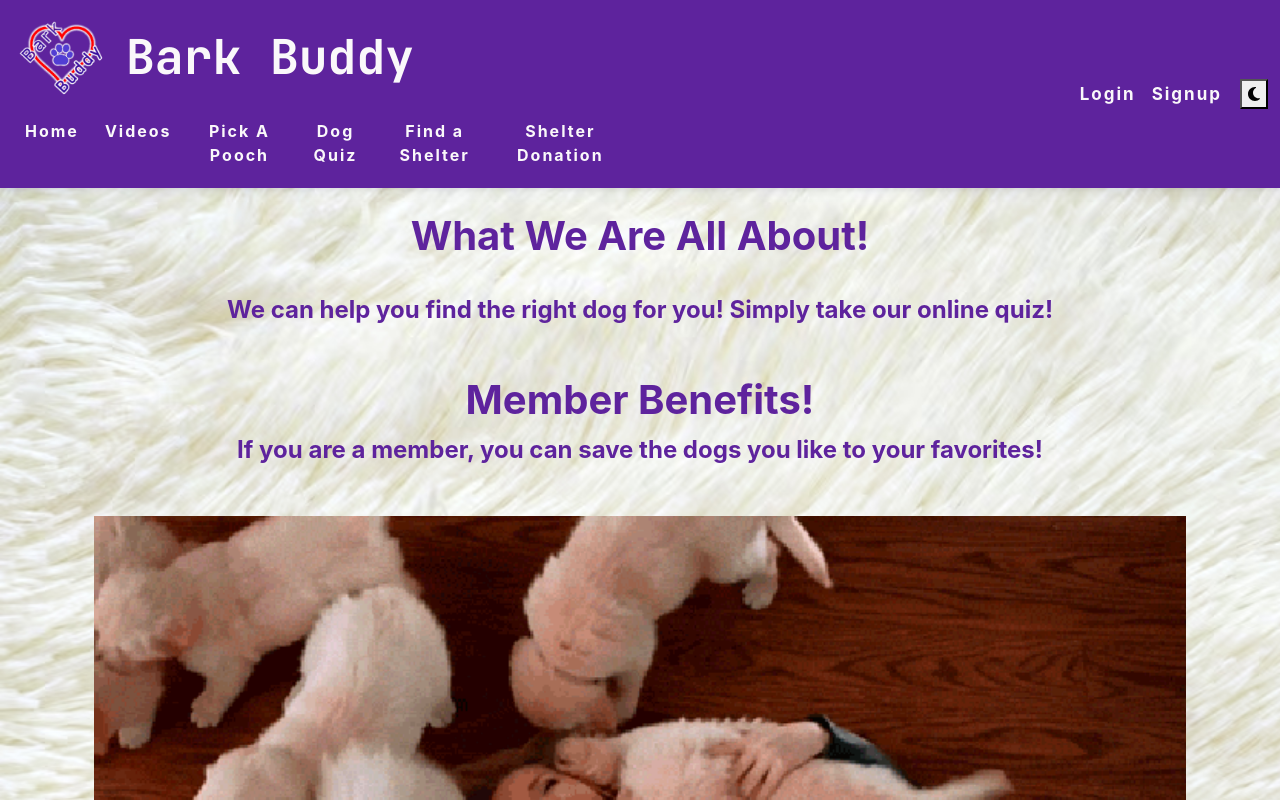
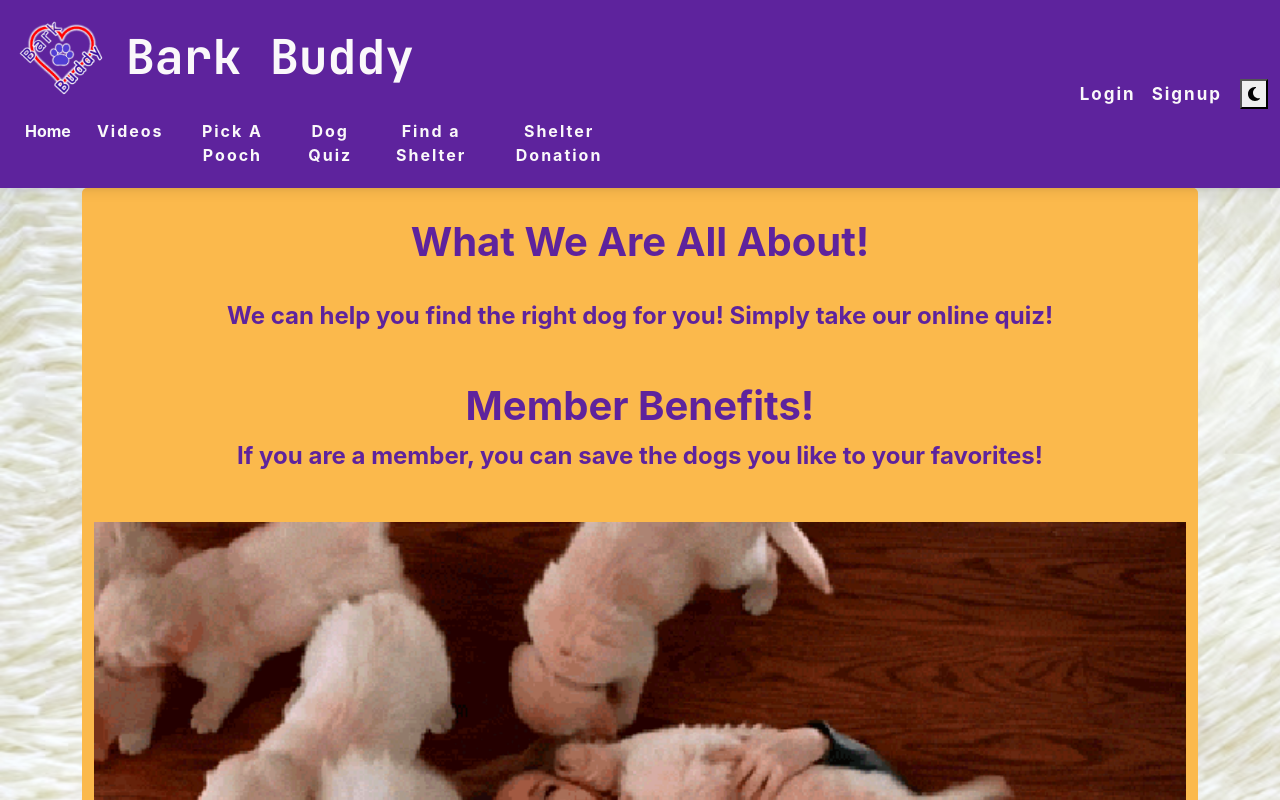
Before and after one commit to 123sites/bark-buddy, a React (Create React App) app in the folder client/: page / in a window 1280 px wide. Shown: the top 800 px of the page. Built offline with nearby package versions, Linux system fonts and the light colour scheme.

Commit message:
Fixed font styling on quiz & donate + more dark md

```diff
--- a/client/src/App.js
+++ b/client/src/App.js
@@ -67,21 +67,15 @@ function App() {
                 <Route path="/search" element={<Search />} />
                 <Route path="/favorites" element={<Favorites />} />
                 <Route path="/quiz" element={<Quiz />} />
-                <Route path="/videos" element={<Videos />} /> {/* willis */}
-                <Route path="/shelter" element={<Shelters />} /> {/*Faz*/}
-                {/* <Route path="/shelter" element = {<Shelter />}/> */}
+                <Route path="/videos" element={<Videos />} />
+                <Route path="/shelter" element={<Shelters />} />
                 <Route path="/donation" element={<Donate />} />
-                {/* <Route
-                path="/dogs/:dogId"
-                element={<Dog />}
-              /> */}
               </Routes>
             </div>
             <Footer />
           </div>
         </Router>
       </ThemeProvider>{" "}
-      {/* willis */}
     </ApolloProvider>
   );
 }
--- a/client/src/assets/login.css
+++ b/client/src/assets/login.css
@@ -1,30 +1,50 @@
 :root {
   /* main body */
   --bg-snow: #FAF8FA;
+  --dark-bg-lav: #b883ec;
   /* colors: */
   --brand-primary: #5E239D;
+  --dark-primary-purple: #20003d;
   --brand-secondary: #8A4FFF;
+  --dark-secondary-purple: #3c096c;
   --brand-tertiary: #de3c4b;
+  --dark-orange: #291200;
   --border: #FBB94C;
+  --dark-border: #8f5800;
   /* font */
   --font-primary: #5E239D;
+  --dark-font-primary: #20003d;
   --font-secondary: #FAF8FA;
+  --dark-font-secondary: #b883ec;
   --font-tertiary: black;
   /* cards */
   --cards: #FBB94C;
+  --dark-cards: #8f5800;
   /* buttons */
   --btn: #faf8fa;
+  --dark-btn-lav: #b883ec;
   --btn: #5E239D;
+  --dark-button: #20003d;
   --btn-font: #5E239D;
+  --dark-font-button: #20003d;
   --btn-shadow: #7e7c80;
+  --dark-btn-shadow: #2b2b2c;
   /* active buttons */
   --btn-active-bgwhite: #FAF8FA;
+  --dark-btn-active-bglav: #b883ec;
   --btn-active-bgorange: #FBB94C;
+  --dark-btn-active: #8f5800;
   --btn-active-font: #5E239D;
+  --btn-active-font: #20003d;
   /* hover buttons */
   --btn-hover-bgwhite: #FAF8FA;
+  --dark-btn-hover-bglav: #b883ec;
   --btn-hover-bgorange: #FBB94C;
+  --dark-btn-hover-bgorange: #8f5800;
   --btn-hover-font: #5E239D;
+  --dark-btn-hover-font: #20003d;
+  /* additional dark purple */
+  --dark-purple: #3C096C;
 }
 
 .login-card-header {
--- a/client/src/assets/quiz.css
+++ b/client/src/assets/quiz.css
@@ -2,30 +2,50 @@
 :root {
     /* main body */
     --bg-snow: #FAF8FA;
+    --dark-bg-lav: #b883ec;
     /* colors: */
     --brand-primary: #5E239D;
+    --dark-primary-purple: #20003d;
     --brand-secondary: #8A4FFF;
+    --dark-secondary-purple: #3c096c;
     --brand-tertiary: #de3c4b;
+    --dark-orange: #291200;
     --border: #FBB94C;
+    --dark-border: #8f5800;
     /* font */
     --font-primary: #5E239D;
+    --dark-font-primary: #20003d;
     --font-secondary: #FAF8FA;
+    --dark-font-secondary: #b883ec;
     --font-tertiary: black;
     /* cards */
     --cards: #FBB94C;
+    --dark-cards: #8f5800;
     /* buttons */
     --btn: #faf8fa;
+    --dark-btn-lav: #b883ec;
     --btn: #5E239D;
+    --dark-button: #20003d;
     --btn-font: #5E239D;
+    --dark-font-button: #20003d;
     --btn-shadow: #7e7c80;
+    --dark-btn-shadow: #2b2b2c;
     /* active buttons */
     --btn-active-bgwhite: #FAF8FA;
+    --dark-btn-active-bglav: #b883ec;
     --btn-active-bgorange: #FBB94C;
+    --dark-btn-active: #8f5800;
     --btn-active-font: #5E239D;
+    --btn-active-font: #20003d;
     /* hover buttons */
     --btn-hover-bgwhite: #FAF8FA;
+    --dark-btn-hover-bglav: #b883ec;
     --btn-hover-bgorange: #FBB94C;
+    --dark-btn-hover-bgorange: #8f5800;
     --btn-hover-font: #5E239D;
+    --dark-btn-hover-font: #20003d;
+    /* additional dark purple */
+    --dark-purple: #3C096C;
 }
 
 h1 {
--- a/client/src/assets/signup.css
+++ b/client/src/assets/signup.css
@@ -1,28 +1,48 @@
 :root {
   /* main body */
   --bg-snow: #FAF8FA;
+  --dark-bg-lav: #b883ec;
   /* colors: */
   --brand-primary: #5E239D;
+  --dark-primary-purple: #20003d;
   --brand-secondary: #8A4FFF;
+  --dark-secondary-purple: #3c096c;
   --brand-tertiary: #de3c4b;
+  --dark-orange: #291200;
   --border: #FBB94C;
+  --dark-border: #8f5800;
   /* font */
   --font-primary: #5E239D;
+  --dark-font-primary: #20003d;
   --font-secondary: #FAF8FA;
+  --dark-font-secondary: #b883ec;
   --font-tertiary: black;
   /* cards */
   --cards: #FBB94C;
+  --dark-cards: #8f5800;
   /* buttons */
   --btn: #faf8fa;
+  --dark-btn-lav: #b883ec;
   --btn: #5E239D;
+  --dark-button: #20003d;
   --btn-font: #5E239D;
+  --dark-font-button: #20003d;
   --btn-shadow: #7e7c80;
+  --dark-btn-shadow: #2b2b2c;
   /* active buttons */
   --btn-active-bgwhite: #FAF8FA;
+  --dark-btn-active-bglav: #b883ec;
   --btn-active-bgorange: #FBB94C;
+  --dark-btn-active: #8f5800;
   --btn-active-font: #5E239D;
+  --btn-active-font: #20003d;
   /* hover buttons */
   --btn-hover-bgwhite: #FAF8FA;
+  --dark-btn-hover-bglav: #b883ec;
   --btn-hover-bgorange: #FBB94C;
+  --dark-btn-hover-bgorange: #8f5800;
   --btn-hover-font: #5E239D;
+  --dark-btn-hover-font: #20003d;
+  /* additional dark purple */
+  --dark-purple: #3C096C;
 }
--- a/client/src/assets/style.css
+++ b/client/src/assets/style.css
@@ -1,30 +1,50 @@
 :root {
   /* main body */
   --bg-snow: #FAF8FA;
+  --dark-bg-lav: #b883ec;
   /* colors: */
   --brand-primary: #5E239D;
+  --dark-primary-purple: #20003d;
   --brand-secondary: #8A4FFF;
+  --dark-secondary-purple: #3c096c;
   --brand-tertiary: #de3c4b;
+  --dark-orange: #291200;
   --border: #FBB94C;
+  --dark-border: #8f5800;
   /* font */
   --font-primary: #5E239D;
+  --dark-font-primary: #20003d;
   --font-secondary: #FAF8FA;
+  --dark-font-secondary: #b883ec;
   --font-tertiary: black;
   /* cards */
   --cards: #FBB94C;
+  --dark-cards: #8f5800;
   /* buttons */
   --btn: #faf8fa;
+  --dark-btn-lav: #b883ec;
   --btn: #5E239D;
+  --dark-button: #20003d;
   --btn-font: #5E239D;
+  --dark-font-button: #20003d;
   --btn-shadow: #7e7c80;
+  --dark-btn-shadow: #2b2b2c;
   /* active buttons */
   --btn-active-bgwhite: #FAF8FA;
+  --dark-btn-active-bglav: #b883ec;
   --btn-active-bgorange: #FBB94C;
+  --dark-btn-active: #8f5800;
   --btn-active-font: #5E239D;
+  --btn-active-font: #20003d;
   /* hover buttons */
   --btn-hover-bgwhite: #FAF8FA;
+  --dark-btn-hover-bglav: #b883ec;
   --btn-hover-bgorange: #FBB94C;
+  --dark-btn-hover-bgorange: #8f5800;
   --btn-hover-font: #5E239D;
+  --dark-btn-hover-font: #20003d;
+  /* additional dark purple */
+  --dark-purple: #3C096C;
 }
 
 * {
@@ -44,8 +64,62 @@ body[data-theme="dark"] {
   backdrop-filter: invert(1);
 }
 
+.name-dark {
+  color: var(--dark-font-secondary) !important;
+  text-decoration: none;
+  font-size: min(7vw, 3rem) !important;
+}
+
+.name-light {
+  color: var(--bg-snow) !important;
+  text-decoration: none;
+  font-size: min(7vw, 3rem) !important;
+}
+
+.vContainer-dark {
+  background-color: var(--dark-secondary-purple) !important;
+  color: var(--dark-font-secondary) !important;
+  font-family: 'JetBrains Mono', monospace !important;
+}
+
+.vContainer-light {
+  background-color: var(--cards) !important;
+  color: var(--brand-primary) !important;
+  font-family: 'JetBrains Mono', monospace !important;
+}
+
+.homeText-dark {
+  color: var(--dark-font-secondary) !important;
+  text-decoration: none;
+  font-size: 40px !important;
+}
+
+.homeText-light {
+  color: var(--font-primary) !important;
+  text-decoration: none;
+  font-size: 40px !important;
+}
+
+.homeTitle-dark {
+  color: var(--dark-font-secondary) !important;
+  text-decoration: none;
+  font-size: 40px !important;
+}
+
+.homeTitle-light {
+  color: var(--font-primary) !important;
+  text-decoration: none;
+  font-size: 40px !important;
+}
+
+/* h1-light {
+  color: var(--bg-snow) !important;
+  text-decoration: none;
+  font-size: 40px !important;
+} */
+
 .homeBox-dark {
-  background-color: #240046;
+  background-color: var(--dark-purple);
 }
 
 .homeBox-light {
@@ -54,6 +128,48 @@ body[data-theme="dark"] {
   padding: 6px;
 }
 
+p-dark {
+  color: var(--dark-purple) !important;
+}
+
+p-light {
+  color: var(--brand-primary) !important;
+}
+
+.link {
+  color: var(--dark-font-secondary) !important;
+  font-size: 17px;
+  text-decoration: none;
+  letter-spacing: 2px;
+}
+
+.link:hover {
+  color: var(--dark-btn-hover-bgorange) !important;
+  border: none;
+  border-radius: 15px;
+  padding: 7px;
+}
+
+.link:active {
+  color: var(--dark-btn-active) !important;
+  padding: 7px;
+  border: none;
+  border-radius: 15px;
+}
+
+.manyDogs {
+  width: 100%;
+}
+
+/* .manyDogs-dark {
+  width: 100%;
+  opacity: 60%;
+}
+
+.manyDogs-light {
+  width: 100%;
+} */
+
 /* .app {
   background-image: url("../images/fur.avif");
   background-size: cover;
@@ -61,20 +177,12 @@ body[data-theme="dark"] {
 
 .app.dark {} */
 
+h3 {
+  color: var(--brand-primary)
+}
+
 .hamburger {
   background-color: var(--btn-shadow)
-}
-
-h1 {
-  color: var(--bg-snow) !important;
-  text-decoration: none;
-  font-size: 40px !important;
-}
-
-.name {
-  color: var(--bg-snow) !important;
-  text-decoration: none;
-  font-size: min(7vw, 3rem) !important;
 }
 
 .made {
@@ -93,10 +201,6 @@ span,
 
 li {
   padding: 5px;
-}
-
-p {
-  color: var(--brand-primary) !important;
 }
 
 .login-card-light {
@@ -169,13 +273,15 @@ p {
 
 .sbtn:hover,
 .btn-shelter:hover {
-  background-color: var(--btn-hover) !important;
+  color: var(--btn-font) !important;
+  background-color: var(--btn-hover-bgorange) !important;
   transform: translateY(4px);
 }
 
 .sbtn:active,
 .btn-shelter:active {
-  background-color: var(--btn-active) !important;
+  color: var(--btn-font) !important;
+  background-color: var(--btn-active-bgorange) !important;
   box-shadow: 0 5px var(--btn-shadow);
   transform: translateY(4px);
 }
@@ -203,10 +309,6 @@ p {
   transform: translateY(4px);
 }
 
-.manyDogs {
-  width: 100%;
-}
-
 .videos {
   text-decoration: none !important;
   color: var(--font-primary) !important;
@@ -219,12 +321,6 @@ p {
   background-color: var(--btn-active-bgwhite) !important;
   color: var(--btn-hover-font) !important;
   border-radius: 15px;
-}
-
-.vContainer {
-  background-color: var(--cards) !important;
-  color: var(--brand-primary) !important;
-  font-family: 'JetBrains Mono', monospace !important;
 }
 
 .link {
@@ -312,13 +408,11 @@ p {
   background-color: var(--brand-primary) !important;
   color: var(--font-secondary) !important;
   border-radius: 5px;
-  /* padding: 6px; */
 }
 
 .vText {
   background-color: var(--brand-primary) !important;
   color: var(--font-secondary) !important;
-  /* border-radius: 5px; */
 }
 
 .donate-title {
@@ -334,6 +428,14 @@ p {
   justify-content: center;
 }
 
+.stripe-donate:hover,
+.stripe-donate:active {
+  display: flex;
+  text-decoration: none;
+  color: var(--btn-active-bgorange);
+  justify-content: center;
+}
+
 .shelter-header {
   display: flex;
   font-weight: bold;
@@ -342,6 +444,11 @@ p {
   background-color: var(--brand-primary) !important;
 }
 
+.search-filter {
+  color: var(--font-primary);
+  font-weight: bold;
+}
+
 .error-message {
   letter-spacing: 2px;
   background-color: red !important;
--- a/client/src/components/DogSearchList/index.js
+++ b/client/src/components/DogSearchList/index.js
@@ -1,27 +1,21 @@
-import React, { useState, useEffect } from 'react';
-import { useQuery } from '@apollo/client';
-import { Link } from 'react-router-dom';
-import { useMutation } from '@apollo/client';
-import { ADD_DOG } from '../../utils/mutations';
-import Auth from '../../utils/auth';
-import DogSearchResult from '../DogSearchResult';
-import { QUERY_DOGS } from '../../utils/queries';
+import React, { useState, useEffect } from "react";
+import { useQuery } from "@apollo/client";
+import { Link } from "react-router-dom";
+import { useMutation } from "@apollo/client";
+import { ADD_DOG } from "../../utils/mutations";
+import Auth from "../../utils/auth";
+import DogSearchResult from "../DogSearchResult";
+import { QUERY_DOGS } from "../../utils/queries";
 
-import {
-  Container,
-  Col,
-  Button,
-  Row
-} from 'react-bootstrap';
+import { Container, Col, Button, Row } from "react-bootstrap";
 
 function DogSearchList({ userData, refetchUser }) {
-
   const { loading, data } = useQuery(QUERY_DOGS);
   const [dogData, setDogData] = useState(data);
   const [filteredDogData, setFilteredDogData] = useState(data?.dogs || []);
-  const [selectedBreed, setSelectedBreed] = useState('');
-  const [selectedAge, setSelectedAge] = useState('');
-  const [selectedGender, setSelectedGender] = useState('');
+  const [selectedBreed, setSelectedBreed] = useState("");
+  const [selectedAge, setSelectedAge] = useState("");
+  const [selectedGender, setSelectedGender] = useState("");
 
   useEffect(() => {
     setDogData(data);
@@ -31,18 +25,18 @@ function DogSearchList({ userData, refetchUser }) {
   useEffect(() => {
     const newDogArray = dogData?.dogs?.filter((dog) => {
       return (
-        (selectedBreed === '' || selectedBreed === dog.breed) &&
-        (selectedAge === '' || selectedAge === dog.age) &&
-        (selectedGender === '' || selectedGender === dog.gender)
+        (selectedBreed === "" || selectedBreed === dog.breed) &&
+        (selectedAge === "" || selectedAge === dog.age) &&
+        (selectedGender === "" || selectedGender === dog.gender)
       );
     });
     setFilteredDogData(newDogArray);
-  }, [selectedBreed, selectedAge, selectedGender])
+  }, [selectedBreed, selectedAge, selectedGender]);
 
   const handleClearFilters = () => {
-    setSelectedBreed('');
-    setSelectedAge('');
-    setSelectedGender('');
+    setSelectedBreed("");
+    setSelectedAge("");
+    setSelectedGender("");
     setFilteredDogData(dogData?.dogs || []);
   };
 
@@ -61,22 +55,26 @@ function DogSearchList({ userData, refetchUser }) {
     setSelectedGender(targettedAttribute);
   };
 
+  const breeds = [
+    ...new Map(filteredDogData?.map((dog) => [dog.breed, dog])).values(),
+  ];
 
-  const breeds = [...new Map(filteredDogData?.map((dog) => [dog.breed, dog])).values()];
+  const ages = [
+    ...new Map(filteredDogData?.map((dog) => [dog.age, dog])).values(),
+  ];
 
-  const ages = [...new Map(filteredDogData?.map((dog) => [dog.age, dog])).values()];
-
-  const genders = [...new Map(filteredDogData?.map((dog) => [dog.gender, dog])).values()];
+  const genders = [
+    ...new Map(filteredDogData?.map((dog) => [dog.gender, dog])).values(),
+  ];
 
   return (
     <>
       <Row>
         <Col md={2}>
           <div>
-
             <div>
               <Container>
-                <h3 className='pt-4'>Filters</h3>
+                <h3 className="search-filter pt-4">Filters</h3>
               </Container>
             </div>
             <br />
@@ -84,12 +82,13 @@ function DogSearchList({ userData, refetchUser }) {
             <select
               onChange={handleInputBreed}
               id="breedFilter"
-              value={selectedBreed}>
+              value={selectedBreed}
+            >
               <option value="">Choose breed</option>
               {breeds?.map((dog) => {
                 if (
-                  (selectedAge === '' || selectedAge === dog.age) &&
-                  (selectedGender === '' || selectedGender === dog.gender)
+                  (selectedAge === "" || selectedAge === dog.age) &&
+                  (selectedGender === "" || selectedGender === dog.gender)
                 ) {
                   return (
                     <option key={dog.breed} value={dog.breed}>
@@ -106,7 +105,8 @@ function DogSearchList({ userData, refetchUser }) {
             <select
               onChange={handleInputAge}
               id="ageFilter"
-              value={selectedAge}>
+              value={selectedAge}
+            >
               <option value="">Choose age</option>
               {ages?.map((dog) => (
                 <option key={dog.age} value={dog.age}>
@@ -119,7 +119,8 @@ function DogSearchList({ userData, refetchUser }) {
             <select
               onChange={handleInputGender}
               id="genderFilter"
-              value={selectedGender}>
+              value={selectedGender}
+            >
               <option value="">Choose gender</option>
               {genders?.map((dog) => (
                 <option key={dog.gender} value={dog.gender}>
@@ -129,16 +130,18 @@ function DogSearchList({ userData, refetchUser }) {
             </select>
             <br />
 
-            <Button variant="secondary"
-              onClick={handleClearFilters}>Clear all filters</Button>
-
+            <Button variant="secondary" onClick={handleClearFilters}>
+              Clear all filters
+            </Button>
           </div>
         </Col>
 
         <Col md={10}>
           <div>
             <Container>
-              <h3 className='pt-4'>Bark buddies available to adopt:</h3>
+              <h3 className="search-filter pt-4">
+                Bark buddies available to adopt:
+              </h3>
               <br />
             </Container>
           </div>
@@ -147,7 +150,11 @@ function DogSearchList({ userData, refetchUser }) {
             <Row>
               {filteredDogData?.map((item) => (
                 <Col key={item.id} md="4">
-                  <DogSearchResult dog={item} userData={userData} refetchUser={refetchUser} />
+                  <DogSearchResult
+                    dog={item}
+                    userData={userData}
+                    refetchUser={refetchUser}
+                  />
                 </Col>
               ))}
             </Row>
@@ -155,7 +162,7 @@ function DogSearchList({ userData, refetchUser }) {
         </Col>
       </Row>
     </>
-  )
-};
+  );
+}
 
 export default DogSearchList;
--- a/client/src/components/Header/index.js
+++ b/client/src/components/Header/index.js
@@ -29,7 +29,9 @@ const Header = () => {
                 alt="Bark Buddy logo with a dog paw inside the outline of a heart"
               />
               {/* Brand Name  */}
-              <h1 className="name navbar-brand navbar-expand-lg ml-2 fw-bold mb-0">
+              <h1
+                className={`name-${theme} navbar-brand navbar-expand-lg ml-2 fw-bold mb-0`}
+              >
                 Bark Buddy
               </h1>
             </Link>
@@ -55,7 +57,7 @@ const Header = () => {
                 <li className="nav-item">
                   {/* Link 1 */}
                   <Link
-                    className="nav-link link px-2 text-center fw-bolder"
+                    className={`nav-link link-${theme} px-2 text-center fw-bolder`}
                     to="/"
                   >
                     Home
@@ -148,6 +150,7 @@ const Header = () => {
               {!Auth.loggedIn() ? (
                 <>
                   <Link className="link fw-bolder p-2" to="/login">
+                    {/* <Link className={`link-${theme} fw-bolder p-2" to="/login"`}> */}
                     Login
                   </Link>
                   <Link className="link fw-bolder p-2" to="/signup">
--- a/client/src/pages/Home.js
+++ b/client/src/pages/Home.js
@@ -17,23 +17,26 @@ const Home = ({ handlePageChange }) => {
 
   return (
     <main>
-      <div className={`container-fluid homeBox body-${theme}`}>
-        <p className="homeTitle h1 p-4 fw-bolder text-center">
+      {/* <div className="container-fluid homeBox"> */}
+      <div className={`container-fluid homeBox-${theme} vContainer-${theme}`}>
+        <p className={`homeTitle-${theme} h1 p-4 fw-bolder text-center`}>
+          {/* <p className="homeTitle h1 p-4 fw-bolder text-center"> */}
           What We Are All About!
         </p>
-        <p className="homeText mt-1 fs-4 fw-bold text-center">
+        <p className={`homeText-${theme} mt-1 fs-4 fw-bold text-center`}>
           We can help you find the right dog for you! Simply take our online
           quiz!
         </p>
-        <p className="homeTitle h1 mt-5 fw-bolder text-center">
+        <p className={`homeTitle-${theme} h1 mt-5 fw-bolder text-center`}>
           Member Benefits!
         </p>
-        <p className="homeText mt-1 mb-5 fs-4 fw-bold text-center">
+        <p className={`homeText-${theme} mt-1 mb-5 fs-4 fw-bold text-center`}>
           If you are a member, you can save the dogs you like to your favorites!
         </p>
         <div className="img-fluid col mt-7">
           <img
             src={manyDogs}
+            // src={`manyDogs-${theme}`}
             className="manyDogs"
             alt="Many dogs all around a Ani."
           />
--- a/client/src/pages/Quiz.js
+++ b/client/src/pages/Quiz.js
@@ -77,12 +77,12 @@ const Quiz = () => {
 
   return (
     <div className="container quiz-container mt-5 rounded shadow-lg">
-      <h1 className="container-name row fs-2 fw-bolder">
+      <h1 className="container-name row fs-2 mt-2 fw-bolder">
         Find Your Perfect Bark Buddy
       </h1>
       {currentStep === 1 && (
         <form onSubmit={nextStep}>
-          <label className="row col-12 mt-5 justify-content-center">
+          <label className="row col-12 mt-4 justify-content-center">
             Dog Age:
             <select value={dogAge} onChange={(e) => setDogAge(e.target.value)}>
               <option value="" className="option-placeholder">
@@ -95,7 +95,7 @@ const Quiz = () => {
           </label>
           <br />
           <div>
-            <button className="next-button" type="submit">
+            <button className="next-button mb-4" type="submit">
               Next
             </button>
           </div>
```
